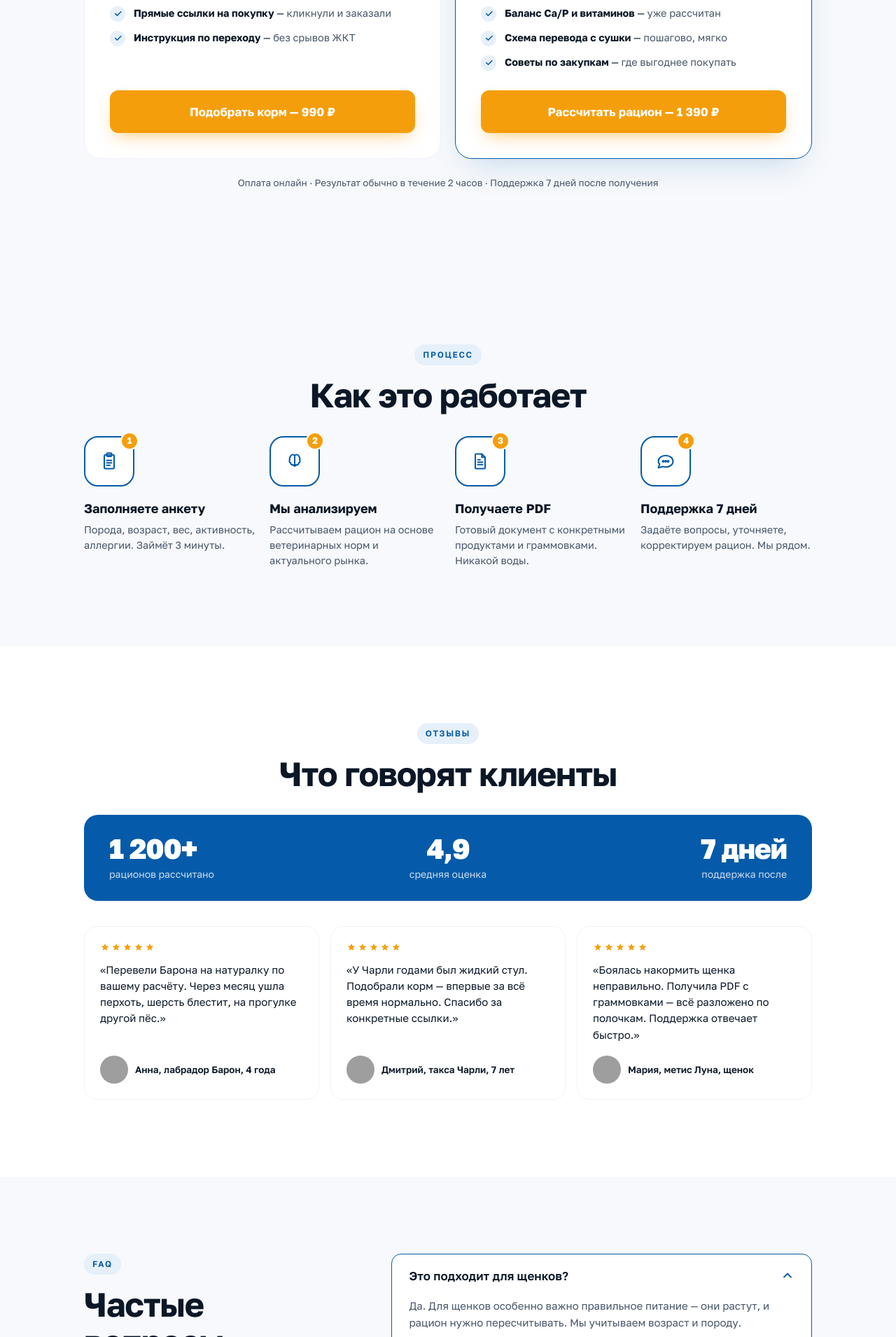
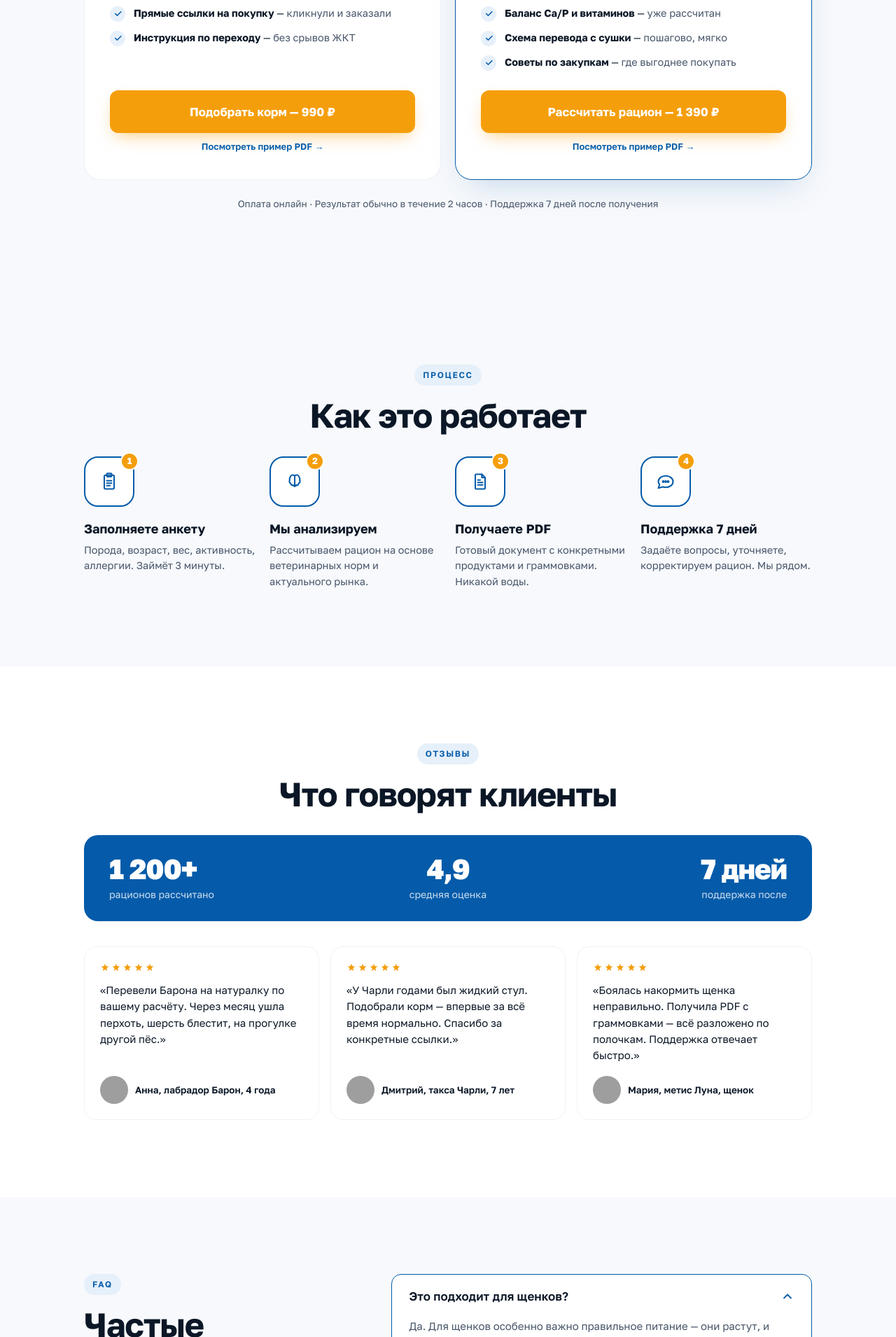
Before and after one commit to kotyadji-coder/kus, a FastAPI app: page / in a window 1280 px wide. Shown: the part 2761-4671 px from the top of the page at 70% size. Run offline with FastAPI, Linux system fonts and the light colour scheme; grey boxes are pictures that could not be loaded.

Commit message:
UX improvements: demo PDF previews, expanded FAQ, price context, form errors, online clarification
- Add demo PDF preview links on service cards (Посмотреть пример PDF)
- Mount /preview/ for static output files
- Add 3 new FAQ items: why not vet, refund policy, online service
- Add price comparison in final CTA (vet dietologist 3000+ vs our 990)
- Add diet type helper hint on step 4 with link to support bot
- Better form validation: text error messages instead of flash
- Footer: 'Работаем онлайн по всей России' instead of just Archangelsk

Co-Authored-By: Claude Opus 4.6 (1M context) <noreply@anthropic.com>

```diff
--- a/app.py
+++ b/app.py
@@ -53,7 +53,11 @@ os.makedirs(templates_dir, exist_ok=True)
 os.makedirs(static_dir, exist_ok=True)
 
 templates = Jinja2Templates(directory=templates_dir)
+output_dir = os.path.join(os.path.dirname(__file__), "output")
+os.makedirs(output_dir, exist_ok=True)
+
 app.mount("/static", StaticFiles(directory=static_dir), name="static")
+app.mount("/preview", StaticFiles(directory=output_dir), name="preview")
 
 
 # =====================================================================
--- a/templates/landing.html
+++ b/templates/landing.html
@@ -377,6 +377,7 @@ a { color: var(--primary); text-decoration: none; }
           <li><span class="service-card__check"><svg width="13" height="13" viewBox="0 0 24 24" fill="none" stroke="currentColor" stroke-width="3" stroke-linecap="round" stroke-linejoin="round"><path d="M5 12l5 5L20 7"/></svg></span><span><strong>Инструкция по переходу</strong> — <span style="color:var(--ink-soft)">без срывов ЖКТ</span></span></li>
         </ul>
         <a href="/order" class="btn btn--accent btn--large btn--full">Подобрать корм — 990 &#8381;</a>
+        <a href="/preview/preview_dry_demo.html" target="_blank" style="display:block;text-align:center;margin-top:10px;font-size:13px;color:var(--primary);font-weight:600;">Посмотреть пример PDF &rarr;</a>
       </div>
       <div class="service-card service-card--highlight">
         <div class="service-card__header">
@@ -392,6 +393,7 @@ a { color: var(--primary); text-decoration: none; }
           <li><span class="service-card__check"><svg width="13" height="13" viewBox="0 0 24 24" fill="none" stroke="currentColor" stroke-width="3" stroke-linecap="round" stroke-linejoin="round"><path d="M5 12l5 5L20 7"/></svg></span><span><strong>Советы по закупкам</strong> — <span style="color:var(--ink-soft)">где выгоднее покупать</span></span></li>
         </ul>
         <a href="/order" class="btn btn--accent btn--large btn--full">Рассчитать рацион — 1 390 &#8381;</a>
+        <a href="/preview/preview_natural_demo.html" target="_blank" style="display:block;text-align:center;margin-top:10px;font-size:13px;color:var(--primary);font-weight:600;">Посмотреть пример PDF &rarr;</a>
       </div>
     </div>
     <div class="services__note">Оплата онлайн &middot; Результат обычно в течение 2 часов &middot; Поддержка 7 дней после получения</div>
@@ -492,6 +494,18 @@ a { color: var(--primary); text-decoration: none; }
           <button class="faq-item__q">А если рацион не подойдёт? <svg class="faq-item__arrow" width="20" height="20" viewBox="0 0 24 24" fill="none" stroke="currentColor" stroke-width="2.2" stroke-linecap="round" stroke-linejoin="round"><path d="M6 9l6 6 6-6"/></svg></button>
           <div class="faq-item__a">У вас 7 дней поддержки — скорректируем. Такое бывает редко, потому что мы учитываем все параметры заранее.</div>
         </div>
+        <div class="faq-item" onclick="this.classList.toggle('open')">
+          <button class="faq-item__q">Почему не просто сходить к ветеринару? <svg class="faq-item__arrow" width="20" height="20" viewBox="0 0 24 24" fill="none" stroke="currentColor" stroke-width="2.2" stroke-linecap="round" stroke-linejoin="round"><path d="M6 9l6 6 6-6"/></svg></button>
+          <div class="faq-item__a">Консультация ветеринарного диетолога стоит от 3 000 руб. и требует очного визита. Мы делаем то же самое онлайн, дешевле и с готовым PDF — меню, граммовки, список покупок. При серьёзных диагнозах рекомендуем согласовать результат с ветврачом.</div>
+        </div>
+        <div class="faq-item" onclick="this.classList.toggle('open')">
+          <button class="faq-item__q">Можно вернуть деньги? <svg class="faq-item__arrow" width="20" height="20" viewBox="0 0 24 24" fill="none" stroke="currentColor" stroke-width="2.2" stroke-linecap="round" stroke-linejoin="round"><path d="M6 9l6 6 6-6"/></svg></button>
+          <div class="faq-item__a">Да. До получения результата — полный возврат без вопросов. Если PDF не доставлен в течение 5 рабочих дней — тоже полный возврат. Подробнее в <a href="/oferta" style="color:var(--primary);">оферте</a>.</div>
+        </div>
+        <div class="faq-item" onclick="this.classList.toggle('open')">
+          <button class="faq-item__q">Это онлайн-услуга? Работаете по всей России? <svg class="faq-item__arrow" width="20" height="20" viewBox="0 0 24 24" fill="none" stroke="currentColor" stroke-width="2.2" stroke-linecap="round" stroke-linejoin="round"><path d="M6 9l6 6 6-6"/></svg></button>
+          <div class="faq-item__a">Да, полностью онлайн. Вы заполняете анкету на сайте, получаете PDF на email и в Telegram. Работаем по всей России и СНГ.</div>
+        </div>
       </div>
     </div>
   </div>
@@ -504,7 +518,7 @@ a { color: var(--primary); text-decoration: none; }
       <div class="final-cta__bg"></div>
       <div class="final-cta__content">
         <h2 class="section-title" style="color:#fff;font-size:30px;">Хватит гадать —<br>дайте собаке лучшее</h2>
-        <p style="margin-top:16px;font-size:16px;line-height:1.5;color:rgba(255,255,255,0.85);max-width:580px;">Стоимость подбора — дешевле одного визита к ветеринару. А результат — на всю жизнь.</p>
+        <p style="margin-top:16px;font-size:16px;line-height:1.5;color:rgba(255,255,255,0.85);max-width:580px;">Консультация ветеринарного диетолога — от 3 000 руб. Подбор рациона у нас — от 990 руб., онлайн, с готовым PDF и 7 днями поддержки.</p>
         <div class="final-cta__buttons">
           <a href="/order" class="btn btn--white btn--large">Подбор сухого корма — 990 &#8381;</a>
           <a href="/order" class="btn btn--accent btn--large">Расчёт натуралки — 1 390 &#8381;</a>
@@ -531,8 +545,9 @@ a { color: var(--primary); text-decoration: none; }
       <div>
         <div class="footer__heading">Контакты</div>
         <div class="footer__links">
-          <div>площадь Ленина, 3<br>Архангельск</div>
+          <div>Работаем онлайн по всей России</div>
           <div>ежедневно 10:00-20:00</div>
+          <div style="font-size:12px;color:rgba(255,255,255,0.5);">ИП Мищенко А.Е., Архангельск</div>
         </div>
       </div>
       <div>
```
Also changed, not shown: templates/order.html (+34 -3 lines).
